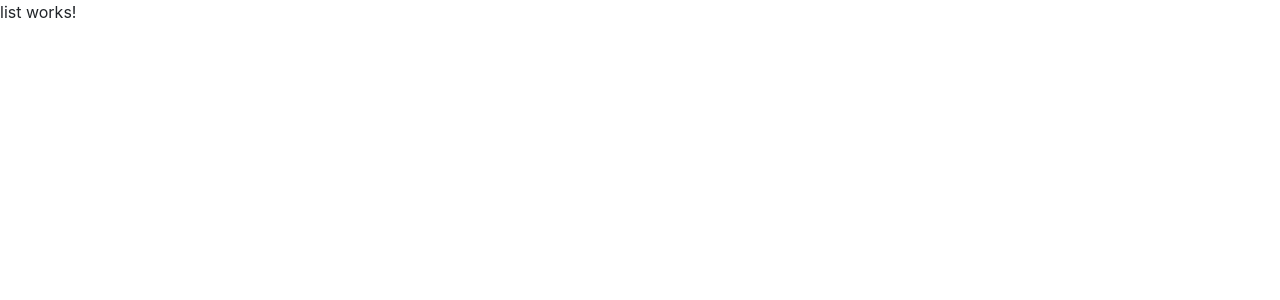
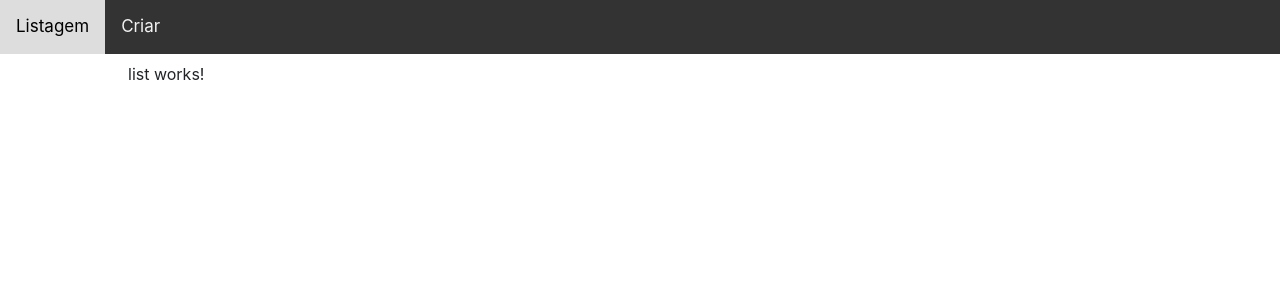
Before and after one commit to douglascas/douglascas-prog-avancada-ap2-ui, an Angular app: page /list in a window 1280 px wide. Shown: the top 300 px of the page. Built offline with nearby package versions, Linux system fonts and the light colour scheme.

Commit message:
Criar rotas, consumir serviços e montar layout.

```diff
--- a/angular.json
+++ b/angular.json
@@ -67,7 +67,8 @@
         "serve": {
           "builder": "@angular-devkit/build-angular:dev-server",
           "options": {
-            "browserTarget": "challenge-ui:build"
+            "browserTarget": "challenge-ui:build",
+            "proxyConfig": "src/proxy.config.json"
           },
           "configurations": {
             "production": {
@@ -124,6 +125,7 @@
           }
         }
       }
-    }},
+    }
+  },
   "defaultProject": "challenge-ui"
 }
--- a/package.json
+++ b/package.json
@@ -3,7 +3,7 @@
   "version": "0.0.0",
   "scripts": {
     "ng": "ng",
-    "start": "ng serve",
+    "start": "ng serve --proxy-config proxy.config.js",
     "build": "ng build",
     "test": "ng test",
     "lint": "ng lint",
@@ -20,6 +20,7 @@
     "@angular/platform-browser-dynamic": "~8.2.11",
     "@angular/router": "~8.2.11",
     "bootstrap": "^4.3.1",
+    "cors": "^2.8.5",
     "rxjs": "~6.4.0",
     "tslib": "^1.10.0",
     "zone.js": "~0.9.1"
--- a/src/app/app.component.html
+++ b/src/app/app.component.html
@@ -1 +1,10 @@
-<router-outlet></router-outlet>
+<div class="topnav">
+  <div>
+    <a href="list">Listagem</a>
+    <a href="create">Criar</a>
+  </div>
+</div>
+
+<div class="outlet">
+  <router-outlet></router-outlet>
+</div>
--- a/src/app/app.component.scss
+++ b/src/app/app.component.scss
@@ -0,0 +1,37 @@
+/* Add a black background color to the top navigation */
+.topnav {
+  background-color: #333;
+  overflow: hidden;
+  margin-bottom: 8px;
+
+  div {
+    margin: auto;
+  }
+}
+
+/* Style the links inside the navigation bar */
+.topnav a {
+  float: left;
+  color: #f2f2f2;
+  text-align: center;
+  padding: 14px 16px;
+  text-decoration: none;
+  font-size: 17px;
+}
+
+/* Change the color of links on hover */
+.topnav a:hover {
+  background-color: #ddd;
+  color: black;
+}
+
+/* Add a color to the active/current link */
+.topnav a.active {
+  background-color: #4CAF50;
+  color: white;
+}
+
+.outlet {
+  width: 80%;
+  margin: auto;
+}
--- a/src/app/create/create.component.html
+++ b/src/app/create/create.component.html
@@ -1,6 +1,3 @@
-
 <p *ngFor="let tariff of tarrifs">
-    <span >{{tariff.id}} - {{tariff.name}}</span>
+    <span>{{tariff.id}} - {{tariff.name}}</span>
 </p>
-
-<p>{{tarrifs | json}}</p>
--- a/src/app/create/create.component.ts
+++ b/src/app/create/create.component.ts
@@ -1,5 +1,6 @@
 import { Component, OnInit } from '@angular/core';
 import { TariffsService } from '../services/tariffs.service';
+import { Manufacturer } from '../models';
 
 @Component({
   selector: 'app-create',
@@ -8,11 +9,18 @@ import { TariffsService } from '../services/tariffs.service';
 })
 export class CreateComponent implements OnInit {
 
-  tarrifs: any[] = [];
+  tarrifs: Manufacturer[] = [];
 
   constructor(private _tariffsService: TariffsService) { }
 
   ngOnInit() {
+    this.listManufacturer();
+  }
+
+  /**
+   * Método para listar `Manufacturer`.
+   */
+  listManufacturer(): void {
     this._tariffsService.list()
       .subscribe(list => this.tarrifs = list);
   }
--- a/src/app/services/tariffs.service.ts
+++ b/src/app/services/tariffs.service.ts
@@ -1,17 +1,18 @@
 import { Injectable } from '@angular/core';
-import { HttpClient } from '@angular/common/http';
+import { HttpClient, HttpHeaders } from '@angular/common/http';
 import { Observable } from 'rxjs';
+import { Manufacturer } from '../models';
 
 @Injectable()
 export class TariffsService {
 
     constructor(private _http: HttpClient) { }
 
-    list(): Observable<any[]> {
-        return this._http.get<any[]>('https://secure-shore-34161.herokuapp.com/car-rental/manufacturers');
+    list(): Observable<Manufacturer[]> {
+        return this._http.get<Manufacturer[]>('http://10.120.128.20:9001/car-rental/manufacturers');
     }
 
-    create(body: any): Observable<any> {
+    te(body: any): Observable<any> {
         return this._http.post('', body);
     }
 
```
Also changed, not shown: proxy.config.js (added, +10 -0 lines), 1 other file (tests, documents, lock files or other folders).
